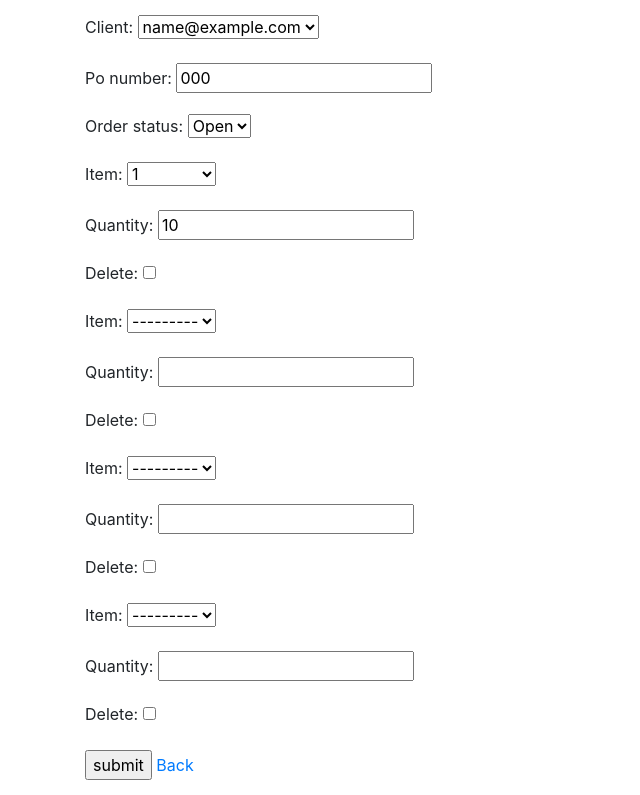
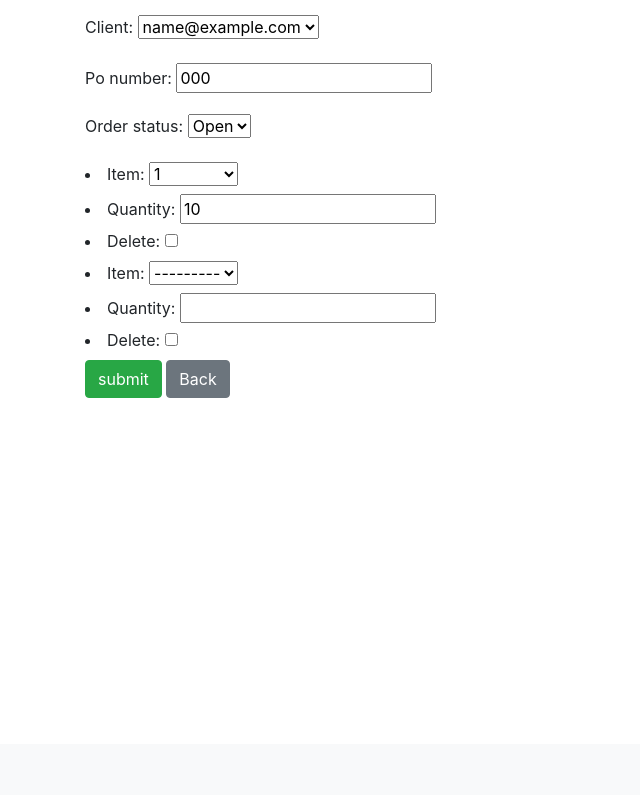
Before and after one commit to zqzhang2015/SimpleShop, a Django app: page /orders/1/update/ in a window 1280 px wide. Shown: the part 56-851 px from the top of the page, without its empty margins (0-640 px from the left). After the commit the page ends 454 px from the top, so only its background shows below. Run offline with Django 3.2, Linux system fonts and the light colour scheme; a user stored in the database is signed in; tables that the repository leaves empty hold one stand-in row (values such as "Sample post"); some libraries are stand-ins or nearby versions.

Commit message:
small changes

```diff
--- a/SimpleShop/forms.py
+++ b/SimpleShop/forms.py
@@ -37,5 +37,5 @@ OrderLineInlineFormSet = inlineformset_factory(
         'item',
         'quantity',
     ),
-    extra=3,
+    extra=1,
 )
--- a/SimpleShop/templates/SimpleShop/order_create.html
+++ b/SimpleShop/templates/SimpleShop/order_create.html
@@ -8,7 +8,7 @@
             {{ order_form.as_p }}
         </div>
         <div>
-            {{ formset.as_table }}
+            {{ formset.as_ul }}
         </div>
             <input type="submit" value="submit" class="btn btn-success">
             <a href="{% url 'order-list' %}" class="btn btn-secondary">Back</a>
--- a/SimpleShop/templates/SimpleShop/order_update.html
+++ b/SimpleShop/templates/SimpleShop/order_update.html
@@ -4,10 +4,15 @@
 
     <form action="{% url 'order-update' order_id %}" method="post">
         {% csrf_token %}
-        {{ order_form.as_p }}
-        {{ formset.as_p }}
-        <input type="submit" value="submit">
-        <a href="{% url 'order-list' %}">Back</a>
+        <div>
+            {{ order_form.as_p }}
+        </div>
+        <div>
+            {{ formset.as_ul }}
+        </div>
+
+        <input type="submit" value="submit" class="btn btn-success">
+        <a href="{% url 'order-list' %}" class="btn btn-secondary">Back</a>
     </form>
 {% endblock content %}
 
--- a/SimpleShop/templates/contact.html
+++ b/SimpleShop/templates/contact.html
@@ -7,8 +7,9 @@
     <h1>New Email</h1>
     <form method="POST" class="post-form">
         {% csrf_token %}
-        {{ form.as_p }}
+        {{ form.as_p}}
         <button type="submit" class="save btn btn-default">Submit</button>
+        <a href="{% url 'index' %}" class="btn btn-secondary">Back</a>
     </form>
 
 {% endblock content %}
```
